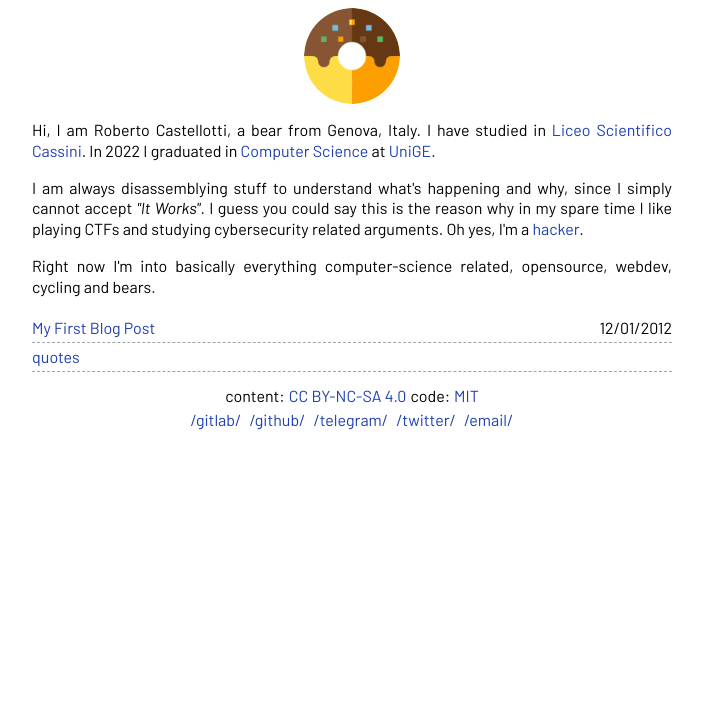
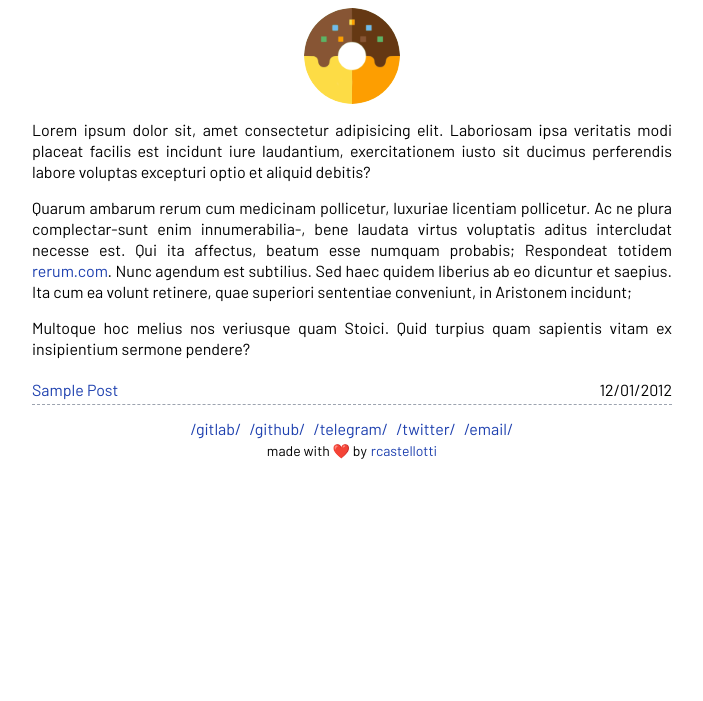
Before and after one commit to bttglc/midnassg, a Flask app: page / in a window 1280 px wide. Shown: the top 701 px of the page, without its empty margins (288-991 px from the left). Run offline with Flask 2, Linux system fonts and the light colour scheme; parts of the project's set-up code (start-up, migrations or seed data) failed here and were passed over; some libraries are stand-ins or nearby versions.

Commit message:
will migrate some css to tailwind

```diff
--- a/posts/lorem.md
+++ b/posts/lorem.md
@@ -1,5 +1,5 @@
 ---
-title: My First Blog Post
+title: Sample Post
 date: 12/01/2012
 draft: False
 ---
--- a/static/common.css
+++ b/static/common.css
@@ -8,10 +8,7 @@ p {
   line-height: 1.3;
 }
 
-hr {
-  max-width: 33%;
-  margin: 2em auto;
-}
+
 
 
 pre,
--- a/templates/base.html
+++ b/templates/base.html
@@ -3,7 +3,7 @@
   <head>
     <meta charset="utf-8" />
     <meta name="viewport" content="width=device-width, initial-scale=1.0" />
-    <script src="https://cdn.tailwindcss.com?plugins=forms,typography,aspect-ratio,line-clamp"></script>
+    <script src="https://cdn.tailwindcss.com"></script>
     <link rel="stylesheet" href="/static/common.css" />
     <link rel="preconnect" href="https://fonts.googleapis.com">
     <link rel="preconnect" href="https://fonts.gstatic.com" crossorigin>
@@ -65,14 +65,14 @@
   >
     <div id="content mx-auto">{% block content %}{% endblock %}</div>
     <footer class="print:hidden flex-col pt-3 gap-x-2">
-      <div class="flex justify-center gap-x-1">
-      content: <a href="https://creativecommons.org/licenses/by-nc-sa/4.0/">CC BY-NC-SA 4.0 </a> code: <a href="https://github.com/rcastellotti/rcastellotti.dev/blob/main/LICENSE">MIT</a></div>
       <div class="flex justify-center gap-x-2">
       <a href="https://gitlab.com/rcastellotti">/gitlab/</a>
       <a href="https://github.com/rcastellotti">/github/</a>
       <a href="https://t.me/rcastellotti">/telegram/</a>
       <a href="https://twitter.com/r2castellotti">/twitter/</a>
       <a href="mailto:me@rcastellotti.dev">/email/</a></div>
+      <div class="text-sm flex justify-center gap-x-1"> made with ❤️  by <a href="https://rcastellotti.dev">rcastellotti</a>
+
     </footer>
   </footer>
     <div
--- a/templates/index.html
+++ b/templates/index.html
@@ -3,21 +3,22 @@
   <img class="mx-auto w-24 rounded-full" src="/static/img/sample.png" />
 </div>
 <p>
-  Hi, I am Roberto Castellotti, a bear from Genova, Italy. I have studied in
-  <a href="https://liceocassini.it">Liceo Scientifico Cassini</a>. In 2022 I
-  graduated in <a href="https://corsi.unige.it/8759">Computer Science</a> at
-  <a href="https://unige.it">UniGE</a>.
+  Lorem ipsum dolor sit, amet consectetur adipisicing elit. Laboriosam ipsa
+  veritatis modi placeat facilis est incidunt iure laudantium, exercitationem
+  iusto sit ducimus perferendis labore voluptas excepturi optio et aliquid
+  debitis?
 </p>
 <p>
-  I am always disassemblying stuff to understand what's happening and why, since
-  I simply cannot accept <em>"It Works"</em>. I guess you could say this is the
-  reason why in my spare time I like playing CTFs and studying cybersecurity
-  related arguments. Oh yes, I'm a
-  <a href="https://stallman.org/articles/on-hacking.html">hacker</a>.
+  Quarum ambarum rerum cum medicinam pollicetur, luxuriae licentiam pollicetur.
+  Ac ne plura complectar-sunt enim innumerabilia-, bene laudata virtus
+  voluptatis aditus intercludat necesse est. Qui ita affectus, beatum esse
+  numquam probabis; Respondeat totidem <a href="http://example.com">rerum.com</a>. Nunc agendum est subtilius. Sed
+  haec quidem liberius ab eo dicuntur et saepius. Ita cum ea volunt retinere,
+  quae superiori sententiae conveniunt, in Aristonem incidunt;
 </p>
 <p>
-  Right now I'm into basically everything computer-science related, opensource,
-  webdev, cycling and bears.
+  Multoque hoc melius nos veriusque quam Stoici. Quid turpius quam sapientis
+  vitam ex insipientium sermone pendere?
 </p>
 
 {% for post in posts %}
@@ -28,10 +29,4 @@
 
   <span>{{post.date}}</span>
 </div>
-{% endfor %}
-<div
-  class="py-0.5 flex justify-between border-b border-dashed border-t-0 border-r-0 border-l-0 border-gray-400"
->
-  <a href="/quotes">quotes</a>
-</div>
-{% endblock %}
+{% endfor %} {% endblock %}
--- a/templates/post.html
+++ b/templates/post.html
@@ -1,6 +1,6 @@
 {% extends "base.html" %} {% block content %}
 <header>
-  <a class="print:hidden" href="/">&laquo; /home/rc</a>
+  <a class="print:hidden" href="/">&laquo; /home/</a>
   <h1 class="leading-none">{{meta.title[0]}}</h1>
   <p>{{meta.date[0]}}</p>
 </header>
```
